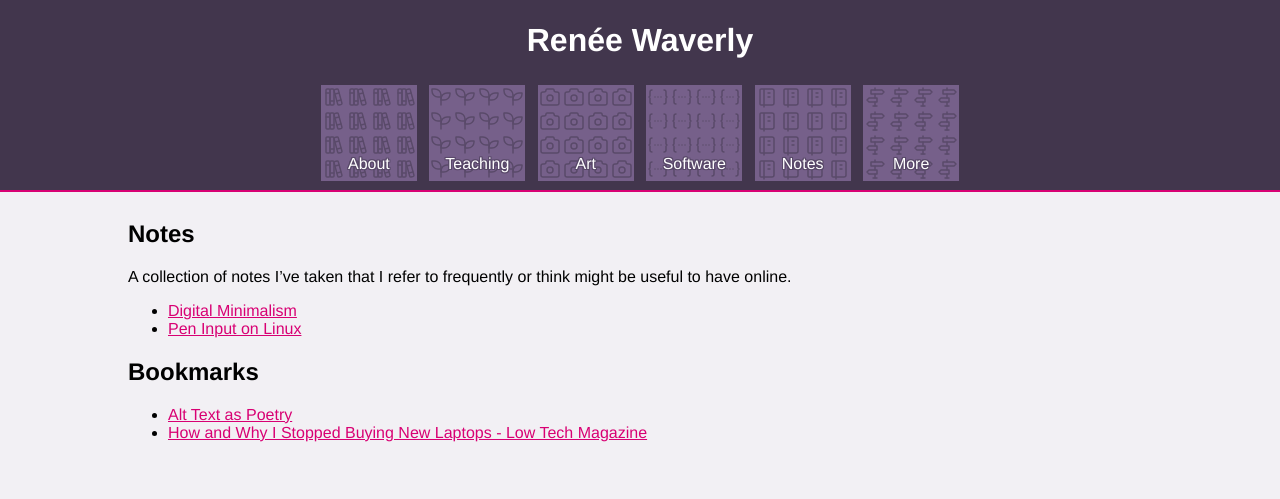
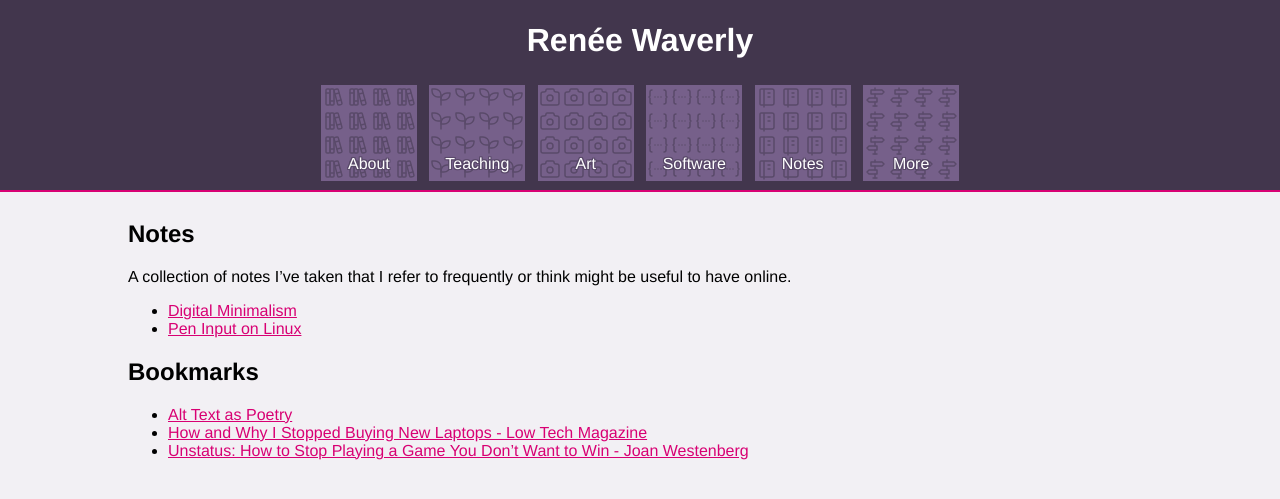
Before and after one commit to reneeverly/reneeverly.github.io, a Jekyll site: the page built from notes/index.md, in a window 1280 px wide. Shown: the top 499 px of the page. Built offline with Jekyll 4.4.1, drawn with Linux system fonts in a browser that asks for light colours.

Commit message:
New link for notes tab - joan westenberg

```diff
--- a/notes/index.md
+++ b/notes/index.md
@@ -10,3 +10,4 @@ A collection of notes I've taken that I refer to frequently or think might be us
 ## Bookmarks
 * [Alt Text as Poetry](https://alt-text-as-poetry.net/)
 * [How and Why I Stopped Buying New Laptops - Low Tech Magazine](https://solar.lowtechmagazine.com/2020/12/how-and-why-i-stopped-buying-new-laptops/)
+* [Unstatus: How to Stop Playing a Game You Don't Want to Win - Joan Westenberg](https://www.joanwestenberg.com/unstatus-how-to-stop-playing-a-game-you-dont-want-to-win/)
```
